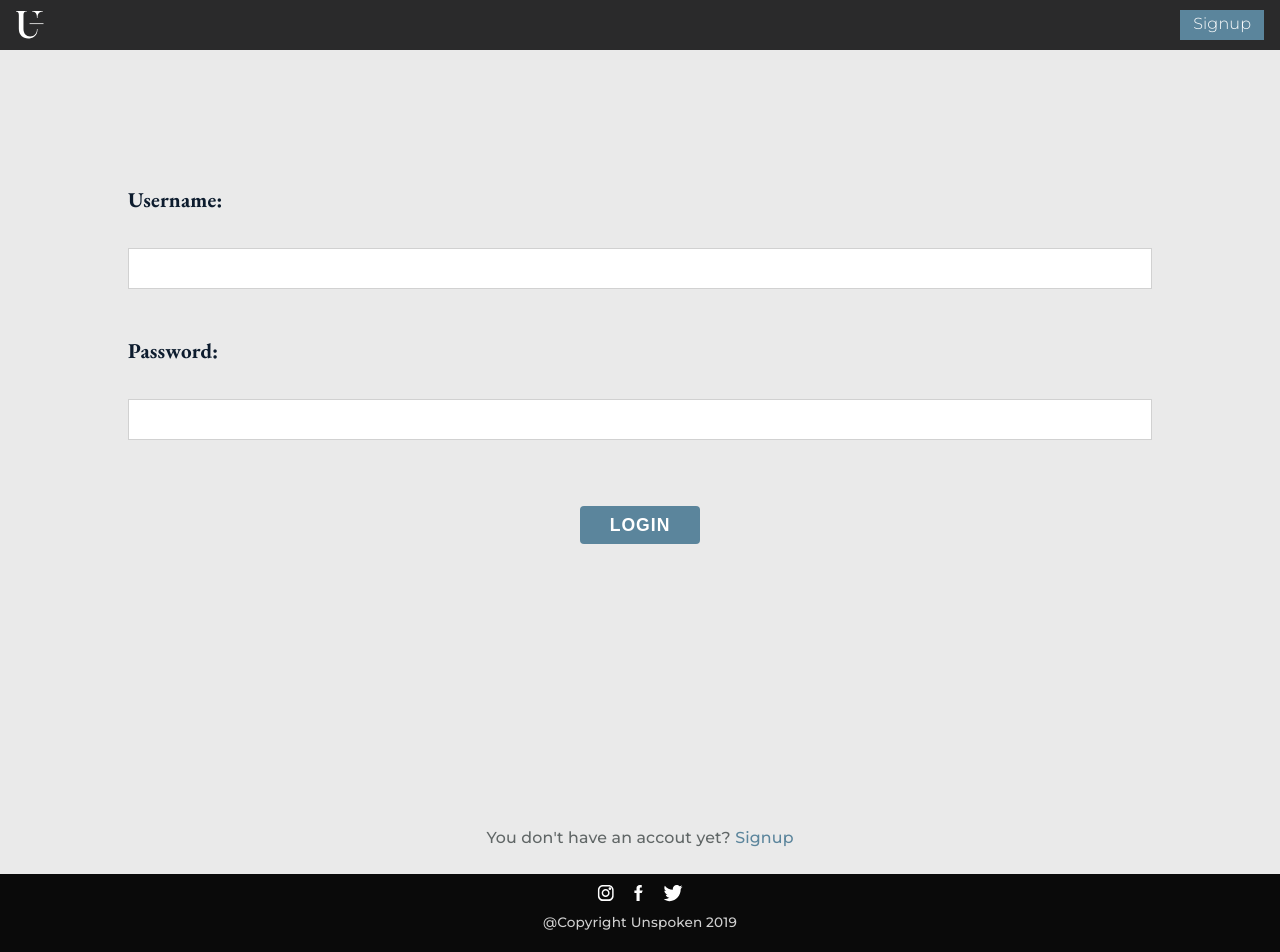
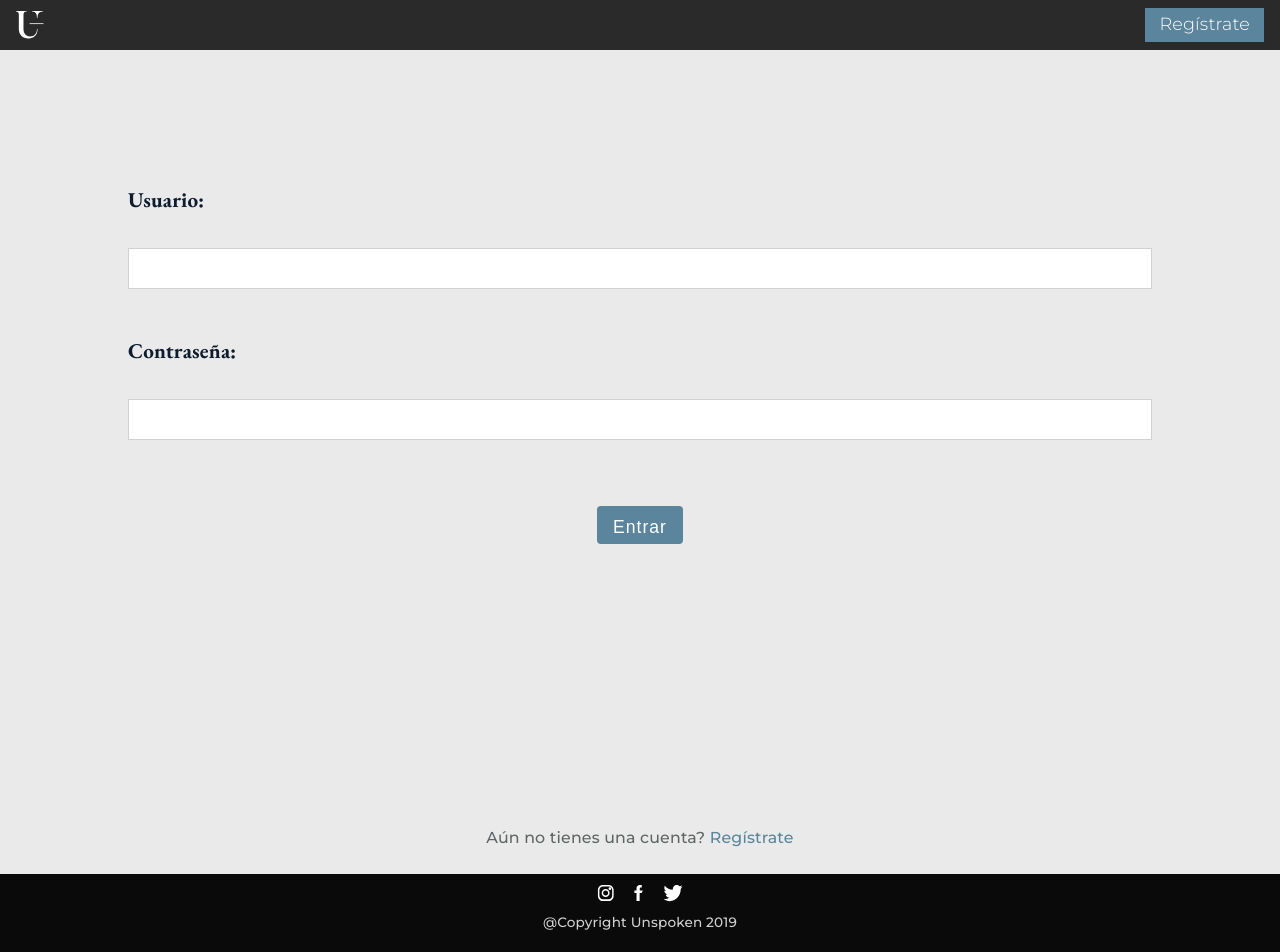
Before and after one commit to Inkala/unspoken, a React (Create React App) app: page /login in a window 1280 px wide. Shown: the top 952 px of the page. Built offline with nearby package versions, Linux system fonts and the light colour scheme; no server answers.

Commit message:
Switching texts to json file

```diff
--- a/src/App.scss
+++ b/src/App.scss
@@ -44,8 +44,8 @@ button {
   border-radius: 0 !important;
   font-family: 'Montserrat', sans-serif !important;
   font-weight: 500 !important;
+  text-transform: inherit !important;
   font-size: 1em !important;
-  text-transform: inherit !important;
 }
 
 .btn,
@@ -86,6 +86,7 @@ button {
   & .signup-btn {
     padding: 0.1em 0.8em 0.2em;
     font-weight: 300;
+    font-size: 1.1em;
   }
   & ul {
     display: flex;
@@ -144,6 +145,9 @@ button {
     & .btn {
       margin: 5% auto;
       font-size: 1em;
+      padding: 0.1em 0.9em 0.2em;
+      font-weight: 300;
+      text-transform: inherit;
     }
   }
   & .error-message {
@@ -232,9 +236,11 @@ button {
     height: auto;
     margin: 0 auto;
     padding: 7px 0 4px;
+    text-transform: uppercase !important;
     & svg {
-      height: 100%;
+      height: 10px;
       width: auto;
+      margin-left: 5px;
     }
   }
 }
--- a/src/components/MessageCard.js
+++ b/src/components/MessageCard.js
@@ -4,6 +4,7 @@ import { ReactComponent as ArrowDown } from '../svg/arrow-down.svg';
 import { ReactComponent as Like } from '../svg/like.svg';
 import { ReactComponent as Comments } from '../svg/comments.svg';
 import { ReactComponent as More } from '../svg/more.svg';
+import text from '../translations/texts_ES.json';
 
 const MessageCard = props => {
   const {
@@ -15,6 +16,7 @@ const MessageCard = props => {
     reactions,
     _id
   } = props.message;
+  const {i_understand, } = text.home;
   return (
     <article className="message-card">
       <p className="message-content">{content}</p>
@@ -28,7 +30,7 @@ const MessageCard = props => {
       </section>
       <section className="message-reactions">
         <button className="reaction-btn text-button">
-          "Te entiendo"
+          "{i_understand}"
         </button>
         {reactions.length}
         <button className="reaction-btn">
--- a/src/components/Navbar.js
+++ b/src/components/Navbar.js
@@ -6,8 +6,10 @@ import { ReactComponent as Logo } from '../svg/logo-icon.svg';
 import { ReactComponent as Notifications } from '../svg/notifications.svg';
 import { ReactComponent as Profile } from '../svg/profile.svg';
 import { ReactComponent as FAQs } from '../svg/faqs.svg';
+import text from '../translations/texts_ES.json';
 
 const Navbar = props => {
+  const { logout, signup } = text.signup;
   return (
     <nav className="navbar">
       <Link to="/" className="nav-logo">
@@ -26,13 +28,13 @@ const Navbar = props => {
           </li>
           <li>
             <p className="btn signup-btn" onClick={props.logout}>
-              Logout
+              {logout}
             </p>
           </li>
         </ul>
       ) : (
         <Link className="btn signup-btn" to="/signup">
-          Signup
+          {signup}
         </Link>
       )}
     </nav>
--- a/src/containers/Home.js
+++ b/src/containers/Home.js
@@ -20,8 +20,7 @@ class Home extends Component {
   }
 
   deleteMessageHandler = id => {
-    messagesService.deleteMessage(id)
-    .then(() => {
+    messagesService.deleteMessage(id).then(() => {
       const filteredMessages = this.state.messages.filter(message => {
         return message._id !== id;
       });
@@ -31,11 +30,11 @@ class Home extends Component {
 
   render() {
     const { messages } = this.state;
-    const { home } = text;
+    const { tagline, more, new_message } = text.home;
     return (
       <section className="home-section">
         <Header />
-        <h2>{home.tagline}</h2>
+        <h2>{tagline}</h2>
         <section className="messages">
           {messages.length
             ? messages.map(message => (
@@ -49,12 +48,12 @@ class Home extends Component {
             : null}
         </section>
         <button className="view-more">
-          VER MÁS
+          {more}
           <ArrowDown />
         </button>
         <button className="btn new-message-btn">
           <WriteMessageIcon />
-          {home.new_message}
+          {new_message}
         </button>
       </section>
     );
--- a/src/containers/Login.js
+++ b/src/containers/Login.js
@@ -1,22 +1,32 @@
 import React from 'react';
 import { Link } from 'react-router-dom';
-import withAuth from '../hoc/withAuth';
 import { withFormik, Form, Field } from 'formik';
 import * as Yup from 'yup';
 
+import withAuth from '../hoc/withAuth';
+import text from '../translations/texts_ES.json';
+
 const Login = ({ touched, errors }) => {
+  const {
+    username,
+    password,
+    no_account,
+    signup,
+    login
+  } = text.signup
+
   return (
     <section className="signup-form">
       <Form>
         <label className="label" htmlFor="username">
-          Username:
+          {username}:
         </label>
         <Field className="input" id="username" type="text" name="username" />
         {touched.username && errors.username && (
           <p className="error-message">{errors.username}</p>
         )}
         <label className="label" htmlFor="password">
-          Password:
+          {password}:
         </label>
         <Field
           className="input"
@@ -27,12 +37,12 @@ const Login = ({ touched, errors }) => {
         {touched.password && errors.password && (
           <p className="error-message">{errors.password}</p>
         )}
-        <input className="btn" type="submit" value="Login" />
+        <input className="btn" type="submit" value={login} />
       </Form>
 
       <p className="bottom-text">
-        You don't have an accout yet?
-        <Link to={'/signup'}> Signup</Link>
+        {no_account}
+        <Link to={'/signup'}> {signup}</Link>
       </p>
     </section>
   );
@@ -54,7 +64,7 @@ export default withAuth(
           if (response) {
             if (response.status === 404 || response.status === 401) {
               setErrors({
-                password: 'Usuario o contraseña incorrectos'
+                password: text.errors.wrongInfo
               });
             }
           }
--- a/src/containers/Signup.js
+++ b/src/containers/Signup.js
@@ -1,29 +1,38 @@
 import React from 'react';
 import { Link } from 'react-router-dom';
-import withAuth from '../hoc/withAuth.js';
 import { withFormik, Form, Field } from 'formik';
 import * as Yup from 'yup';
 
+import withAuth from '../hoc/withAuth.js';
+import text from '../translations/texts_ES.json';
+
 const Signup = ({ touched, errors }) => {
+  const {
+    username,
+    password,
+    already,
+    signup,
+    login
+  } = text.signup
   return (
     <section className="signup-form">
       <Form>
-        <label className="label" htmlFor="username">Username:</label>
+        <label className="label" htmlFor="username">{username}:</label>
         <Field className="input" id="username" type="text" name="username" />
         {touched.username && errors.username && (
           <p className="error-message">{errors.username}</p>
         )}
-        <label className="label" htmlFor="password">Password:</label>
+        <label className="label" htmlFor="password">{password}:</label>
         <Field className="input" id="password" type="password" name="password" />
         {touched.password && errors.password && (
           <p className="error-message">{errors.password}</p>
         )}
-        <input className="btn" type="submit" value="Signup" />
+        <input className="btn" type="submit" value={signup} />
       </Form>
 
       <p className="bottom-text">
-        Already have account?
-        <Link to={'/login'}> Login</Link>
+        {already}
+        <Link to={'/login'}> {login}</Link>
       </p>
     </section>
   );
@@ -44,7 +53,7 @@ export default withAuth(
         .catch(({ response }) => {
           if (response && response.status === 422) {
             setErrors({
-              username: 'Este usuario ya existe'
+              username: text.errors.exists
             });
           }
         });
--- a/src/translations/texts_ES.json
+++ b/src/translations/texts_ES.json
@@ -1,4 +1,13 @@
 {
+  "signup": {
+    "username": "Usuario",
+    "password": "Contraseña",
+    "already": "Ya tienes una cuenta?",
+    "no_account": "Aún no tienes una cuenta?",
+    "signup": "Regístrate",
+    "login": "Entrar",
+    "logout": "Salir"
+  },
   "home": {
     "tagline": "Todo lo que no decimos",
     "sort": "Ordenar",
@@ -62,5 +71,9 @@
     "reaction": "personas han reaccionado a tu publicación y se sienten igual que tu",
     "like": "personas les gusta tu publicación",
     "coment": "personas han comentado tu publicación"
+  },
+  "errors": {
+    "exists": "Este usuario ya existe",
+    "wrongInfo": "Usuario o contraseña incorrectos"
   }
 }
```
